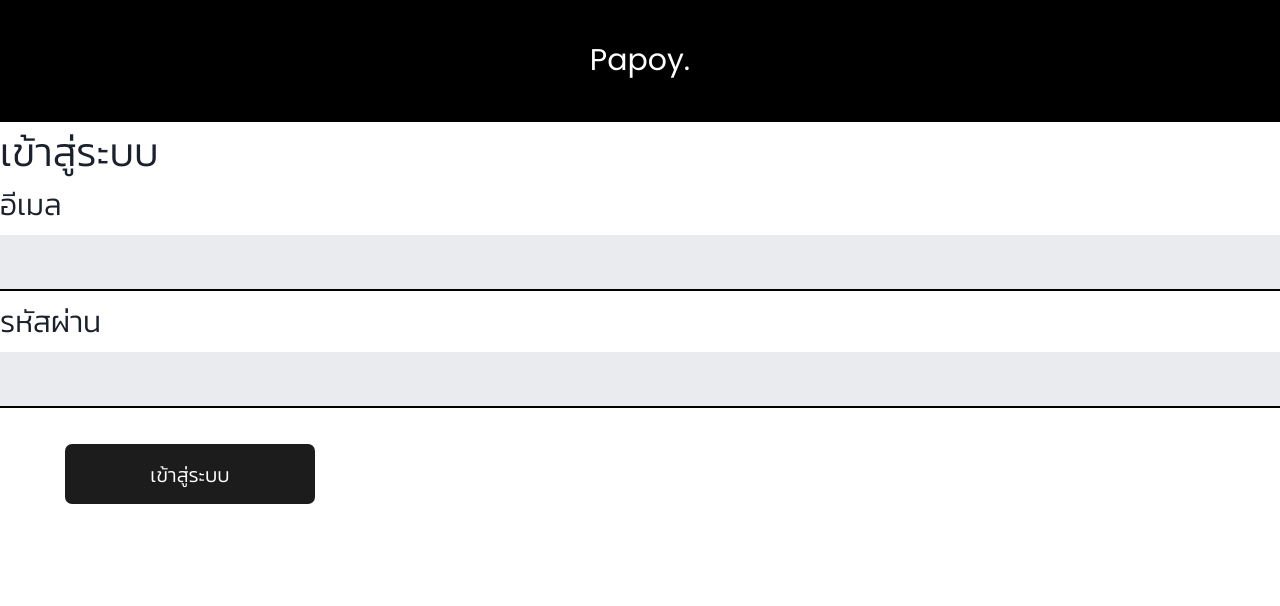
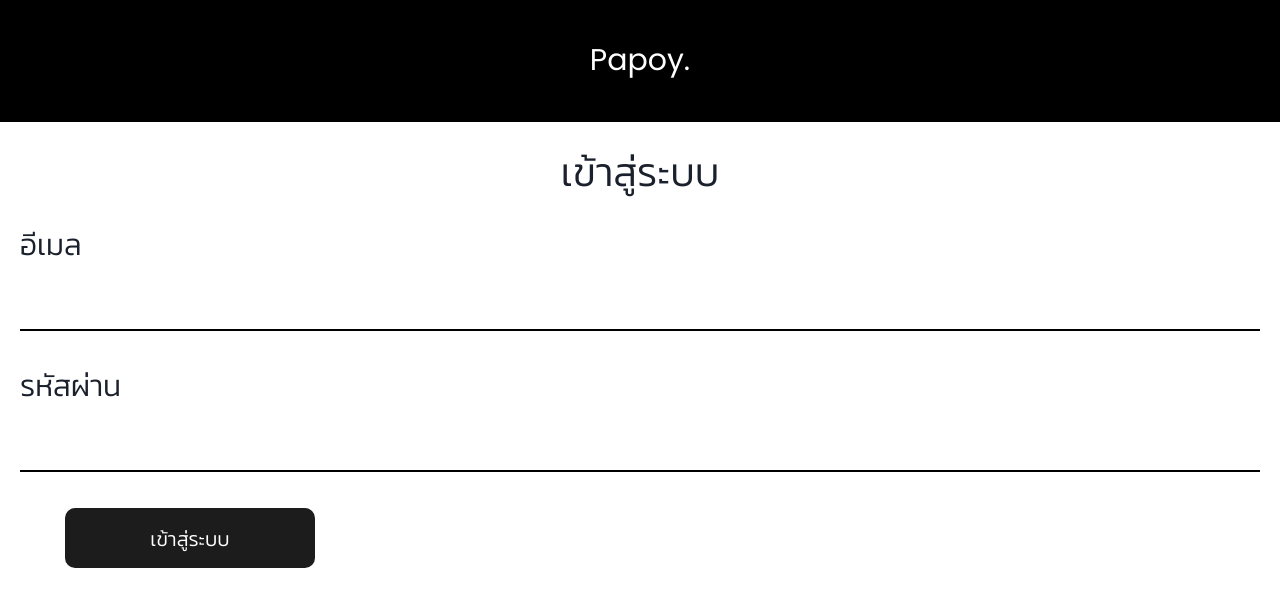
Before and after one commit to bybzen/devcamp, a React (Create React App) app: page /account/storage in a window 1280 px wide. Both pictures are taken after a click on the button "เข้าสู่ระบบ". Shown: the top 606 px of the page. Built offline with nearby package versions, Linux system fonts and the light colour scheme; no server answers; the database is empty.

Commit message:
update UI login

```diff
--- a/src/Login.js
+++ b/src/Login.js
@@ -50,8 +50,8 @@ const Login = () => {
 
 
         <form onSubmit={onSubmit}>
-          {/* <fieldset> */}
-            <legend>
+
+            <legend class="box">
               <p class="text2"><h3>เข้าสู่ระบบ</h3></p>
             </legend>
 
@@ -62,6 +62,7 @@ const Login = () => {
               onChange={onChange}
             />    </p>
 
+            <br></br>
             <p class="text1">รหัสผ่าน <input class="inputBox"
               type="password"
               name="password"
--- a/src/Storage.js
+++ b/src/Storage.js
@@ -3,6 +3,8 @@ import { useHistory } from 'react-router-dom'
 import './App.css'
 import Upp from './components/UploadList'
 import Dww from './components/DownloadList'
+import { Button, Nav } from 'react-bootstrap'
+// import { CartFill } from 'react-bootstrap-icons'
 
 const Storage = () =>{
 
@@ -19,6 +21,39 @@ const Storage = () =>{
         <div>
             <Upp/>
             <Dww/>
+
+            <header style={{ backgroundColor: 'black' }}>
+
+
+        {/* First Navbar */}
+        <h1 style={{ margin: 0, color: "white", textAlign: "center"}}> PAPOY. </h1>
+        <hr/>
+        <div style={{
+          background: 'white',
+          color: 'black',
+          padding: '10px 20px',
+          display: 'flex',
+          flexDirection: 'row',
+          justifyContent: 'space-between',
+          alignItems: 'center'
+        }}>
+          <h2>คลัง</h2>
+          {/* <CartFill size={40} /> */}
+        </div>
+        <Nav fill variant="tabs" defaultActiveKey="/home">
+          <Nav.Item>
+            <Nav.Link href="/home">ดาวน์โหลด</Nav.Link>
+
+          </Nav.Item>
+          <Nav.Item>
+            <Nav.Link href="/about">อัปโหลด</Nav.Link>
+
+          </Nav.Item>
+        </Nav>
+
+
+      </header>
+
             <button className="cancel" onClick={goback}>BACK</button>
         </div>
     )
--- a/src/css/App.css
+++ b/src/css/App.css
@@ -20,7 +20,7 @@ body {
 .button {
     background-color: #1c1c1c;
     color: white;
-    border-radius: 7px;
+    border-radius: 10px;
     font-size: 20px;
     width: 250px;
     height: 60px;
@@ -73,6 +73,7 @@ body {
     margin: 50px 6px 25px;
     cursor: pointer;
     font-family: 'Kanit', sans-serif;
+    margin-left: 100px;
 }
 
 .cancel:hover {
@@ -98,7 +99,7 @@ body {
     box-sizing: border-box;
     border: none;
     border-bottom: 2px solid black;
-    background-color: #e9ebee;
+    background-color: transparent;
     font-size: 20px;
 }
 
@@ -115,13 +116,15 @@ body {
 
 .text1 {
     font-family: 'Kanit', sans-serif;
-
     font-size: 30px;
+    padding-left: 20px;
+    padding-right: 20px;
 }
 
 .text2 {
     font-family: 'Kanit', sans-serif;
     font-size: 40px;
+    margin: 20px;
 }
 
 .search {
```
Also changed, not shown: 1 other file (tests, documents, lock files or other folders).
